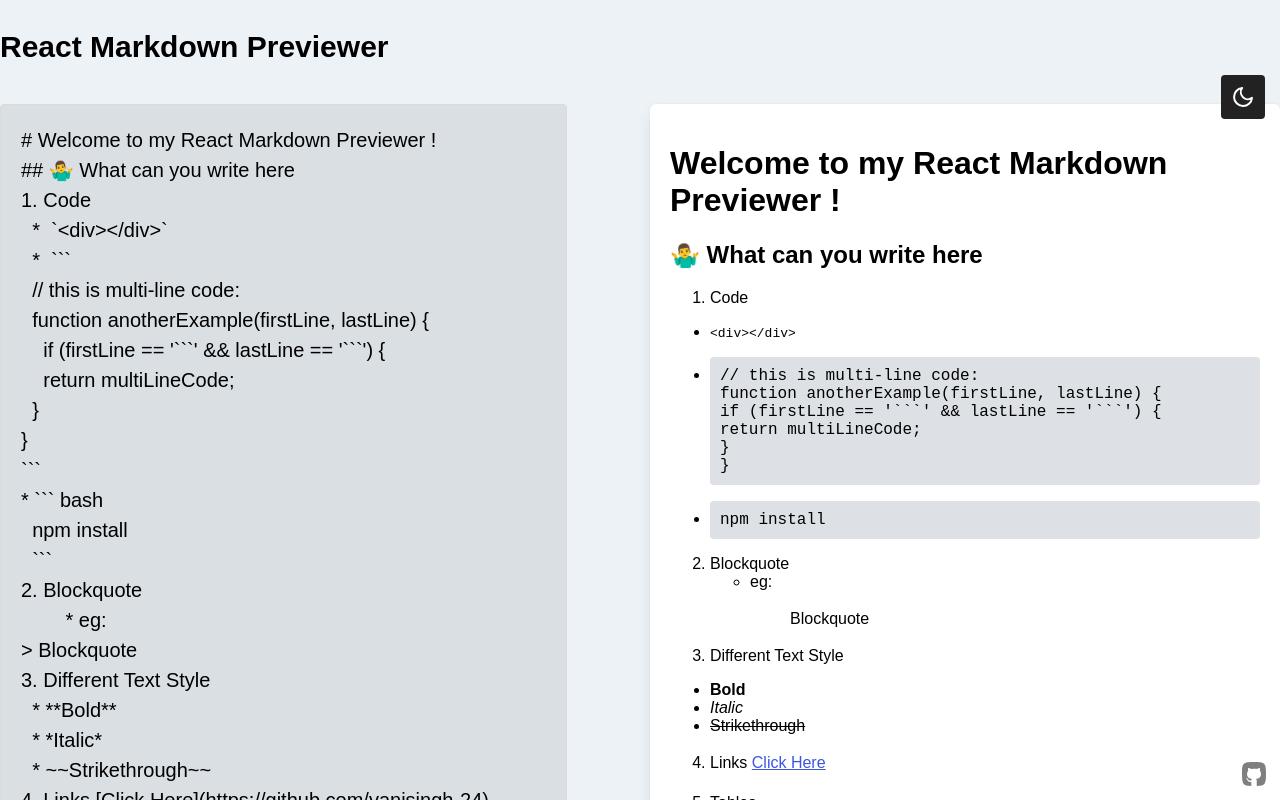
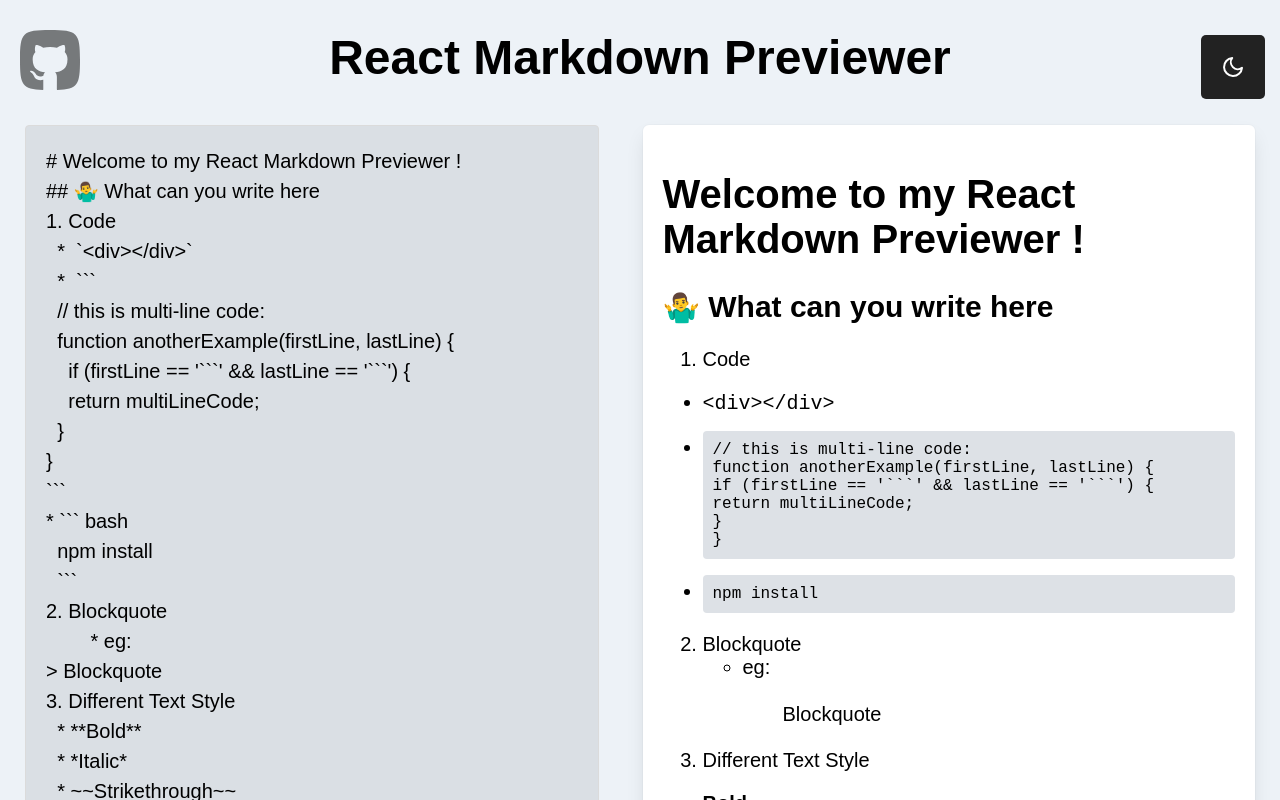
Before and after one commit to vanisingh-24/React-Markdown-Previewer, a React (Create React App) app: page / in a window 1280 px wide. Shown: the top 800 px of the page. Built offline with nearby package versions, Linux system fonts and the light colour scheme.

Commit message:
UI Updated

```diff
--- a/src/Components/Editor.js
+++ b/src/Components/Editor.js
@@ -17,6 +17,7 @@ const Textarea = styled.textarea`
   width: 90%;
   border-color: #dbdbdb;
   border-radius: 4px;
+  margin-left: 25px;
   &:hover{
     border-color: #b5b5b5 !important;
   }
--- a/src/Components/Header.js
+++ b/src/Components/Header.js
@@ -2,15 +2,17 @@ import React from 'react';
 import styled from 'styled-components';
 
 const Wrapper = styled.header`
-  font-family: 'IBM Plex Sans', sans-serif;
+  font-family: 'Poppins', sans-serif;
   margin-bottom: 40px;
   margin-top: 30px;
+  text-align: center;
 `;
 
 const Title = styled.h1`
   margin-bottom: 10px;
   margin-top: 0;
-  font-size: 30px;
+  font-weight: 700 !important;
+  font-size: 3rem !important;
   color: ${({ theme }) => theme.header.title};
 `;
 
--- a/src/Components/Main.js
+++ b/src/Components/Main.js
@@ -3,7 +3,7 @@ import styled from 'styled-components';
 const Main = styled.main`
   display: grid;
   grid-template-columns: 1fr 1fr;
-  grid-gap: 20px;
+  grid-gap: 5px;
 `;
 
 export default Main;
--- a/src/Components/Previewer.js
+++ b/src/Components/Previewer.js
@@ -6,7 +6,9 @@ const Previewer = styled.div`
   color: ${({ theme }) => theme.previewer.color};
   border-radius: 6px;
   display: block;
+  font-size: 20px;
   padding: 20px !important;
+  margin-right: 25px;
   box-shadow: 0 0.5em 1em -0.125em rgba(10, 10, 10, 0.1),
               0 0 0 1px rgba(10, 10, 10, 0.02);
 
--- a/src/Components/RepoLink.js
+++ b/src/Components/RepoLink.js
@@ -3,13 +3,13 @@ import styled from 'styled-components';
 
 const Link = styled.a`
   display: inline-block;
-  width: 32px;
-  height: 32px;
+  width: 80px;
+  height: 80px;
   min-width: 32px;
   min-height: 32px;
   position: fixed;
-  right: 10px;
-  bottom: 10px;
+  left: 10px;
+  top: 20px;
   opacity: 0.5;
   transition: opacity 0.3s ease;
 
--- a/src/Components/Toggle.js
+++ b/src/Components/Toggle.js
@@ -2,16 +2,17 @@ import React from 'react';
 import styled from 'styled-components';
 
 const Button = styled.button`
+  background-color: transparent;
+  padding: 20px;
   border: none;
-  background-color: transparent;
-  padding: 10px;
+  font-size: 16px
   outline: none;
   cursor: pointer;
-  border-radius: 4px;
+  border-radius: 5px;
   background-color: ${props => (props.theme === 'dark' ? '#fff' : '#222')};
   transition: background-color 0.3s ease;
   position: absolute;
-  top: 45px;
+  top: 5px;
   right: 15px;
 
  svg {
```
Also changed, not shown: 1 other file (tests, documents, lock files or other folders).
